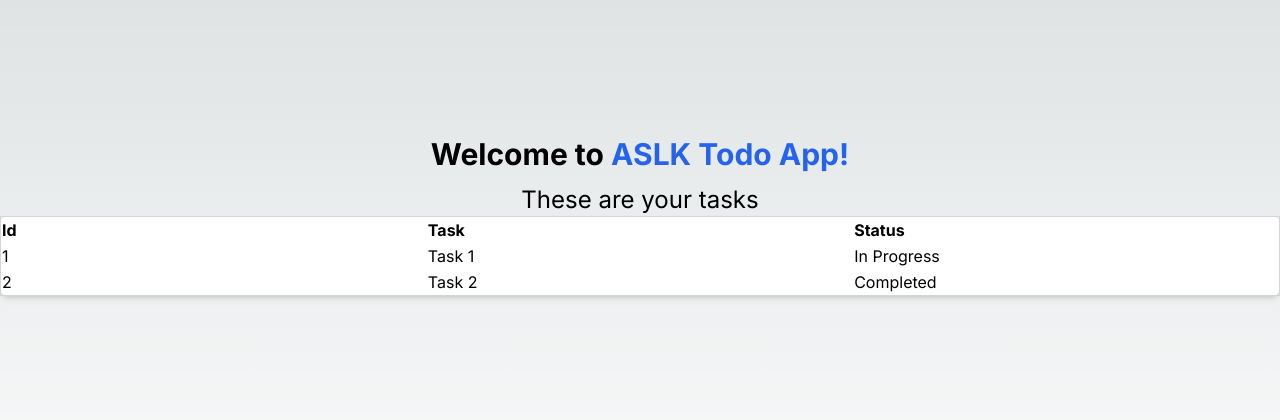
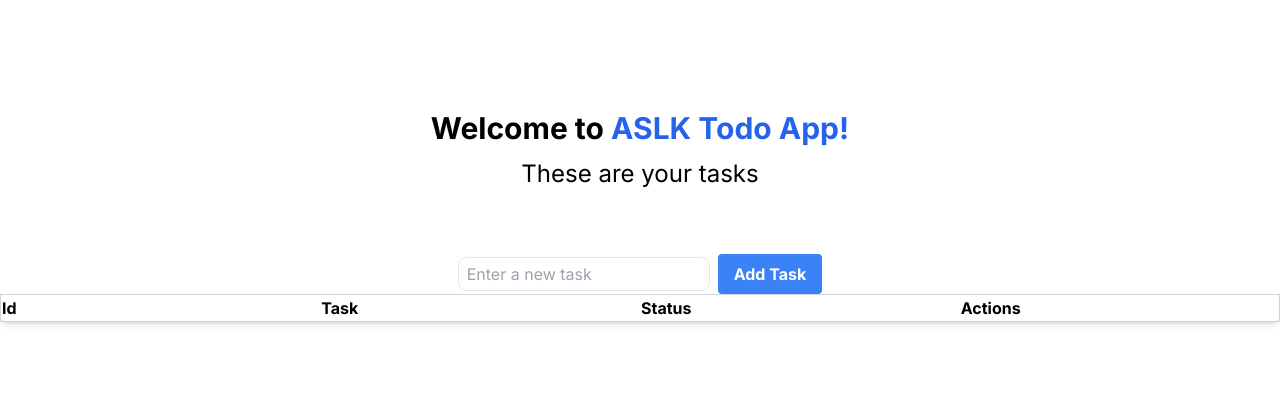
Before and after one commit to AshanSenadheera/todo, a Next.js app: page / in a window 1280 px wide. Shown: the part 184-604 px from the top of the page. Built offline with nearby package versions, Linux system fonts and the light colour scheme.

Commit message:
Update :- 12:00 p.m. | 09 Sep 2023
Added some features.

```diff
--- /dev/null
+++ b/src/app/components/TodoForm.tsx
@@ -0,0 +1,39 @@
+// /src/app/components/TodoForm.tsx
+"use Client";
+import React, { useState } from "react";
+
+const TodoForm = () => {
+  const [title, setTitle] = useState("");
+  const [tasks, setTasks] = useState([]); // Initialize tasks as an empty array to store tasks
+
+  const handleSubmit = (e) => {
+    e.preventDefault();
+    if (title.trim() !== "") {
+      // Add the new task to the tasks array
+      setTasks([...tasks, { id: tasks.length + 1, title, status: "In Progress" }]);
+      setTitle(""); // Clear the input field after adding a task
+    }
+  };
+
+  return (
+    <div className="form">
+      <form onSubmit={handleSubmit} className="mt-4">
+        <input
+          type="text"
+          placeholder="Enter a new task"
+          className="px-2 py-1 border rounded-lg"
+          value={title}
+          onChange={(e) => setTitle(e.target.value)}
+        />
+        <button
+          type="submit"
+          className="ml-2 bg-blue-500 hover:bg-blue-700 text-white font-bold py-2 px-4 rounded"
+        >
+          Add Task
+        </button>
+      </form>
+    </div>
+  );
+};
+
+export default TodoForm;
--- a/src/app/globals.css
+++ b/src/app/globals.css
@@ -1,27 +1,3 @@
 @tailwind base;
 @tailwind components;
 @tailwind utilities;
-
-:root {
-  --foreground-rgb: 0, 0, 0;
-  --background-start-rgb: 214, 219, 220;
-  --background-end-rgb: 255, 255, 255;
-}
-
-@media (prefers-color-scheme: dark) {
-  :root {
-    --foreground-rgb: 255, 255, 255;
-    --background-start-rgb: 0, 0, 0;
-    --background-end-rgb: 0, 0, 0;
-  }
-}
-
-body {
-  color: rgb(var(--foreground-rgb));
-  background: linear-gradient(
-      to bottom,
-      transparent,
-      rgb(var(--background-end-rgb))
-    )
-    rgb(var(--background-start-rgb));
-}
--- a/src/app/page.tsx
+++ b/src/app/page.tsx
@@ -1,45 +1,88 @@
+"use client";
+// /src/app/page.tsx
+
 import Image from 'next/image'
+import TodoForm from './components/TodoForm'
+import { useState } from 'react'
 
-export default function Home () {
+export default function Home() {
+  const [darkMode, setDarkMode] = useState(false);
+  const [tasks, setTasks] = useState([]);
+
+  // Define a function to toggle dark mode
+  const toggleDarkMode = () => {
+    setDarkMode(!darkMode);
+  };
+
   return (
-
-    <main>
-      <div className='flex flex-col items-center justify-center w-full h-screen'>
-        <h1 className='text-3xl font-bold'>
+    <div className={`flex flex-col items-center justify-center w-full h-screen ${darkMode ? 'dark' : ''}`}>
+      <h1 className={`text-3xl font-bold ${darkMode ? 'text-white' : 'text-black'}`}>
         Welcome to{' '}
-          <a className='text-blue-600' href='/'>
+        <a className={`text-blue-600 ${darkMode ? 'hover:text-blue-400' : 'hover:text-blue-800'}`} href='/'>
           ASLK Todo App!
         </a>
       </h1>
-        <p className='mt-3 text-2xl'>
-          These are your tasks{' '}</p>
-        <table className='table-fixed w-full text-left border-collapse border border-gray-300 rounded-lg shadow-md bg-white dark:bg-gray-800 dark:border-gray-700'>
+      <p className={`mt-3 text-2xl ${darkMode ? 'text-white' : 'text-black'}`}>
+        These are your tasks{' '}
+      </p>
+      <br />
+      {/* <button
+        onClick={toggleDarkMode}
+        className={`${
+          darkMode
+            ? 'bg-gray-800 hover:bg-gray-700'
+            : 'bg-blue-500 hover:bg-blue-700'
+        } text-white font-bold py-2 px-4 rounded`}
+      >
+        {darkMode ? 'Light Mode' : 'Dark Mode'}
+      </button> */}
+      <br />
+      <TodoForm />
+      <table className={`table-fixed w-full text-left border-collapse border border-gray-300 rounded-lg shadow-md ${darkMode ? 'bg-gray-800 dark:border-gray-700' : 'bg-white'}`}>
         <thead>
           <tr>
             <th>Id</th>
             <th>Task</th>
             <th>Status</th>
+            <th>Actions</th>
           </tr>
         </thead>
         <tbody>
-            <tr>
-              <td>1</td>
-              <td>Task 1</td>
+          {tasks.map((task) => (
+            <tr key={task.id}>
+              <td>{task.id}</td>
+              <td>{task.title}</td>
+              <td>{task.status}</td>
               <td>
-                In Progress
+                <button
+                  onClick={() => handleEdit(task.id)}
+                  className={`${
+                    darkMode ? 'bg-blue-800 hover:bg-blue-700' : 'bg-blue-500 hover:bg-blue-700'
+                  } text-white font-bold py-1 px-2 rounded mx-1`}
+                >
+                  Edit
+                </button>
+                <button
+                  onClick={() => handleDelete(task.id)}
+                  className={`${
+                    darkMode ? 'bg-red-800 hover:bg-red-700' : 'bg-red-500 hover:bg-red-700'
+                  } text-white font-bold py-1 px-2 rounded mx-1`}
+                >
+                  Delete
+                </button>
+                <button
+                  onClick={() => handleComplete(task.id)}
+                  className={`${
+                    darkMode ? 'bg-green-800 hover:bg-green-700' : 'bg-green-500 hover:bg-green-700'
+                  } text-white font-bold py-1 px-2 rounded mx-1`}
+                >
+                  Mark Complete
+                </button>
               </td>
             </tr>
-            <tr>
-              <td>2</td>
-              <td>Task 2</td>
-              <td>
-                Completed
-              </td>
-            </tr>
+          ))}
         </tbody>
       </table>
     </div>
-  </main>
-
-  )
+  );
 }
```
Lines whose indentation alone changed are shown as unchanged.
